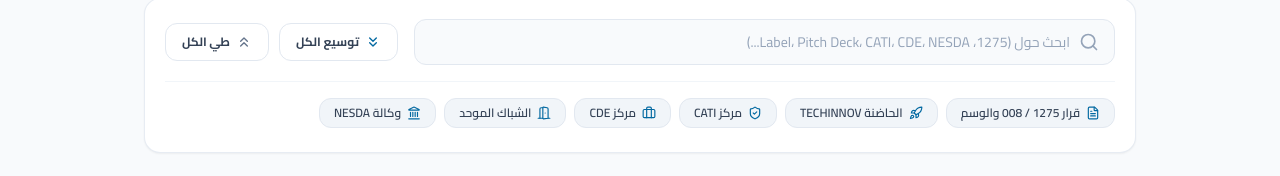
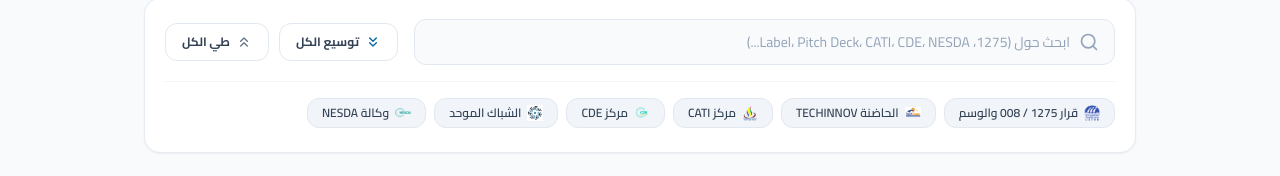
Before and after one commit to lbourennaneadm/usthb-guide, a plain HTML site: page index.html in a window 1280 px wide. Shown: the part 519-695 px from the top of the page. Drawn offline with nearby package versions, Linux system fonts and the light colour scheme.

Commit message:
Add files via upload

```diff
--- a/index.html
+++ b/index.html
@@ -946,11 +946,13 @@
       `).join("");
     }
 
+<!------------------logo devant le filtre categories----------->
+
     function renderQuickLinks() {
       const container = document.getElementById('category-quicklinks');
       container.innerHTML = ecosystemCategories.map(cat => `
         <button onclick="scrollToCategory('${cat.id}')" class="whitespace-nowrap px-3.5 py-1.5 rounded-xl text-xs font-semibold bg-slate-100 text-slate-700 hover:bg-brand-50 hover:text-brand-primary border border-slate-200 transition shrink-0 flex items-center gap-1.5 cursor-pointer">
-          <i data-lucide="${cat.icon}" class="w-3.5 h-3.5 text-brand-600"></i>
+          <img src="${cat.img}" alt="" class="w-4 h-4 object-contain shrink-0" />
           <span>${cat.shortLabel[currentLang]}</span>
         </button>
       `).join('');
```
